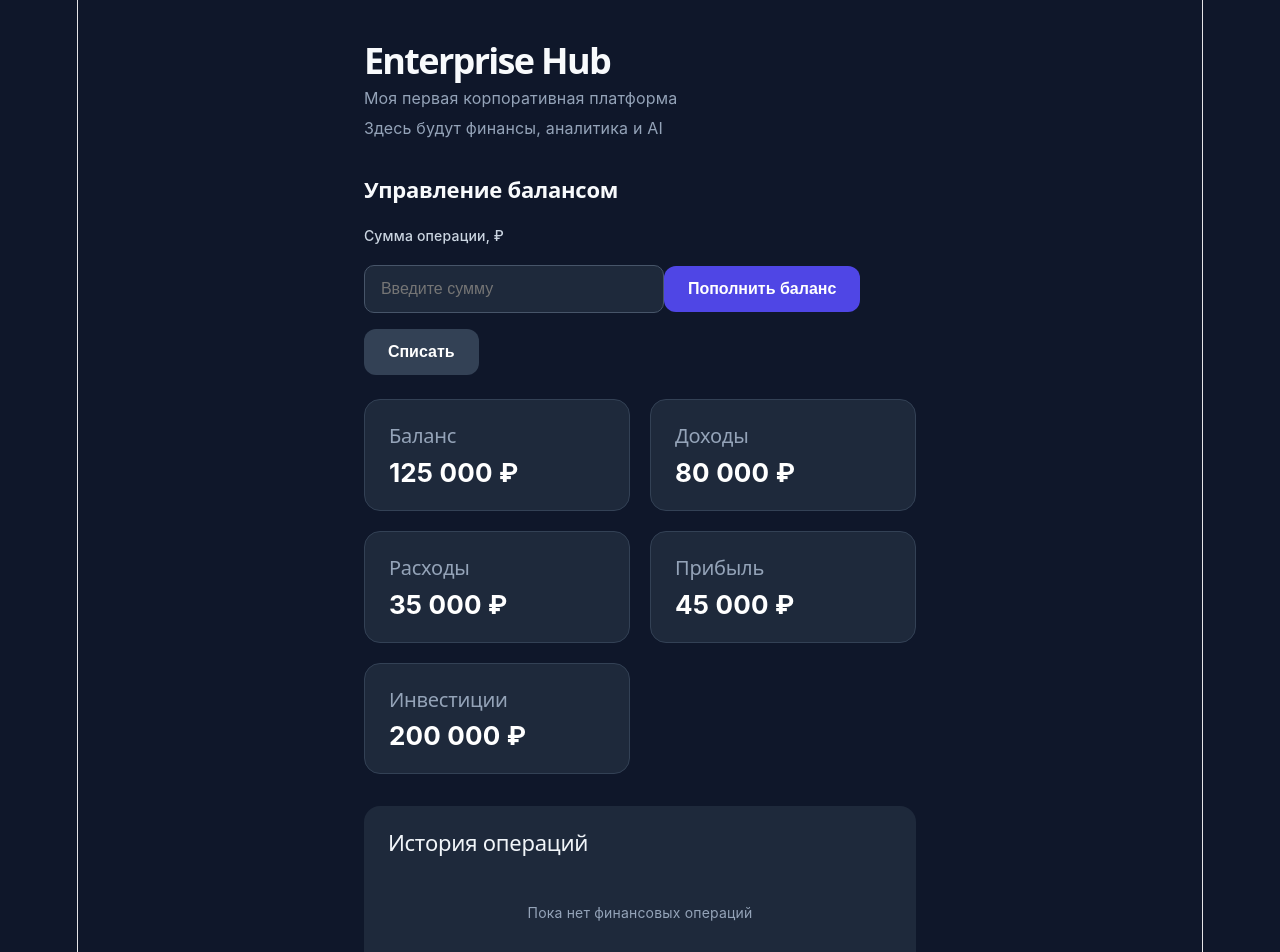
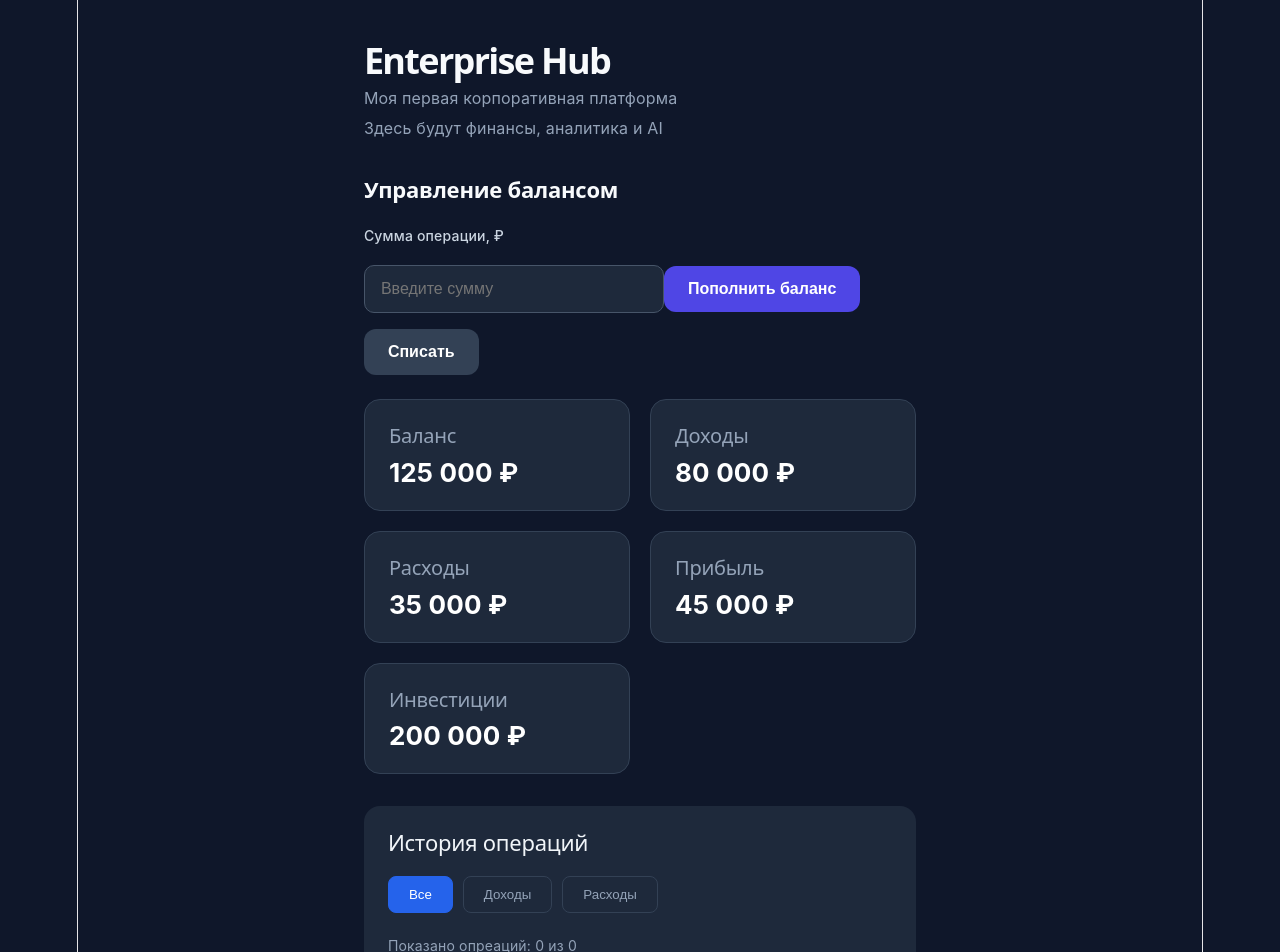
Before and after one commit to Tskhh/enterprise-hub, a React (Vite) app: page / in a window 1280 px wide. Shown: the top 952 px of the page. Built offline with nearby package versions, Linux system fonts and the light colour scheme.

Commit message:
feat: add transaction filters

```diff
--- a/src/App.css
+++ b/src/App.css
@@ -225,3 +225,35 @@ input[type="number"]:focus {
   padding: 24px 0;
   font-size: 14px;
 }
+
+.transaction-filters {
+  display: flex;
+  gap: 10px;
+  margin-bottom: 20px;
+}
+
+.transaction-filters button {
+  padding: 10px 20px;
+  background: #1e293b;
+  color: #94a3b8;
+  border: 1px solid #334155;
+  border-radius: 8px;
+  cursor: pointer;
+  transition: 0.2s;
+}
+
+.transaction-filters button:hover {
+  background: #334155;
+}
+
+.transaction-filters button.active {
+  background: #2563eb;
+  border-color: #2563eb;
+  color: #ffffff;
+}
+
+.transaction-count {
+  color: #94a3b8;
+  font-size: 14px;
+  margin-bottom: 16px;
+}
--- a/src/App.tsx
+++ b/src/App.tsx
@@ -8,6 +8,10 @@ type Transaction = {
   amount: number;
 };
 
+
+
+
+type TransactionFilter = "all" | "income" | "expense";
 
 function isValidTransaction(transaction: unknown): transaction is Transaction {
   if (
@@ -32,6 +36,7 @@ return (
 }
 
 function App() {
+  const [filter, setFilter] = useState<TransactionFilter>("all");
   const [balance, setBalance] = useState(() => {
     try{
     const savedBalance = localStorage.getItem("balance");
@@ -91,6 +96,14 @@ function App() {
   useEffect(() => {
     localStorage.setItem("transactions", JSON.stringify(transactions));
   }, [transactions]);
+
+  const filteredTransactions = transactions.filter((transaction) => {
+    if (filter === "all") {
+      return true;
+    }
+
+    return transaction.type === filter;
+  })
 
   const numericAmount = Number(amount);
 
@@ -188,11 +201,35 @@ function App() {
       <section className="transaction-history">
         <h2>История операций</h2>
 
-        {transactions.length === 0 && (
-          <p className="empty-history">Пока нет финансовых операций</p>
+        <div className="transaction-filters">
+          <button className={filter === "all" ? "active" : ""}
+          onClick={() => setFilter("all")}>
+            Все
+          </button>
+
+          <button className={filter === "income" ? "active" : ""}
+          onClick={() => setFilter("income")}>
+            Доходы
+          </button>
+
+          <button className={filter === "expense" ? "active" : ""}
+          onClick={() => setFilter("expense")}>
+            Расходы
+          </button>
+        </div>
+
+        <p className="transaction-count">
+          Показано опреаций: {filteredTransactions.length} из {transactions.length}
+        </p>
+
+        {filteredTransactions.length === 0 && (
+          <p className="empty-history">
+            {transactions.length === 0
+            ? "Пока нет финансовых операций"
+            : "Нет операций по выбранному фильтру"}</p>
         )}
 
-        {transactions.map((transaction) => {
+        {filteredTransactions.map((transaction) => {
           const isIncome = transaction.type === "income";
 
           return (
```
